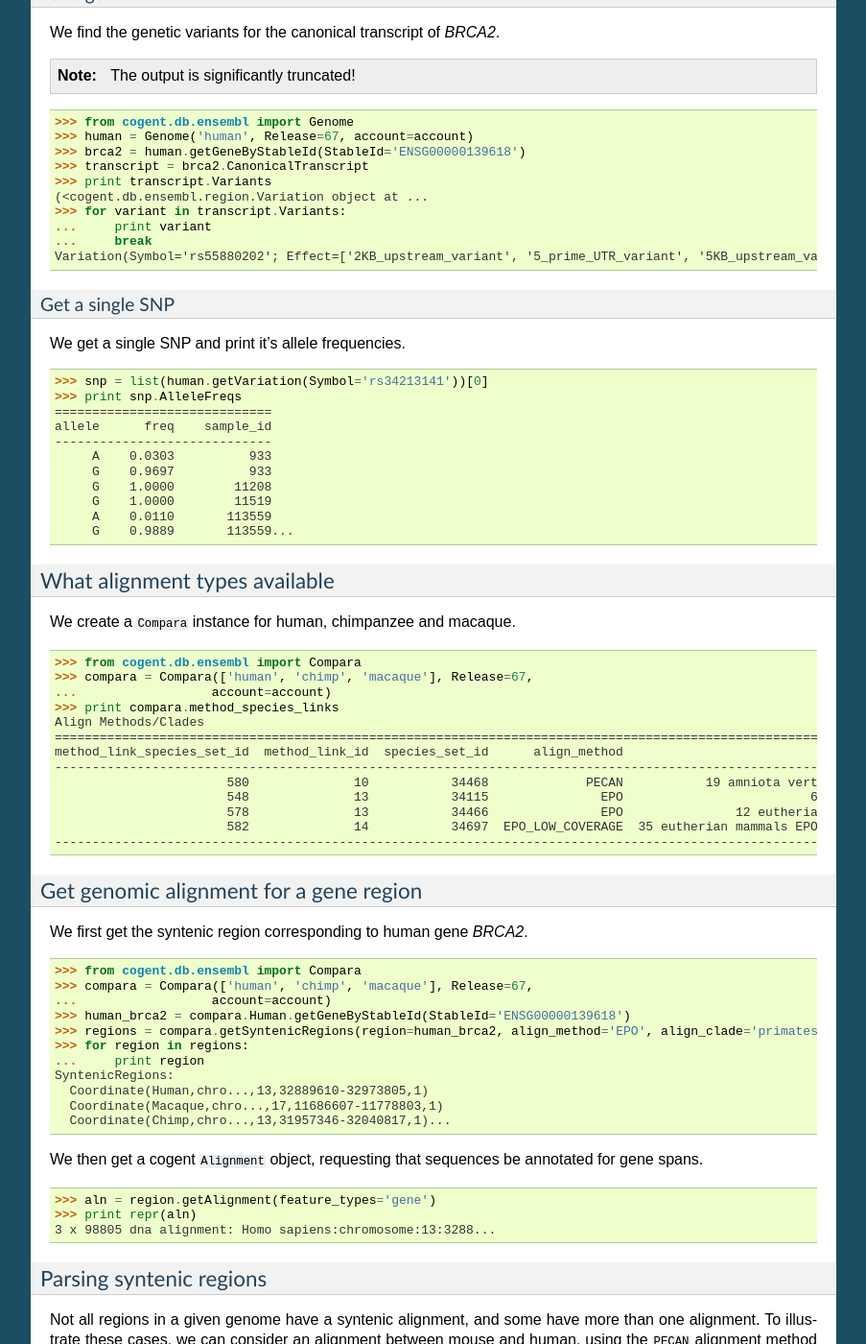
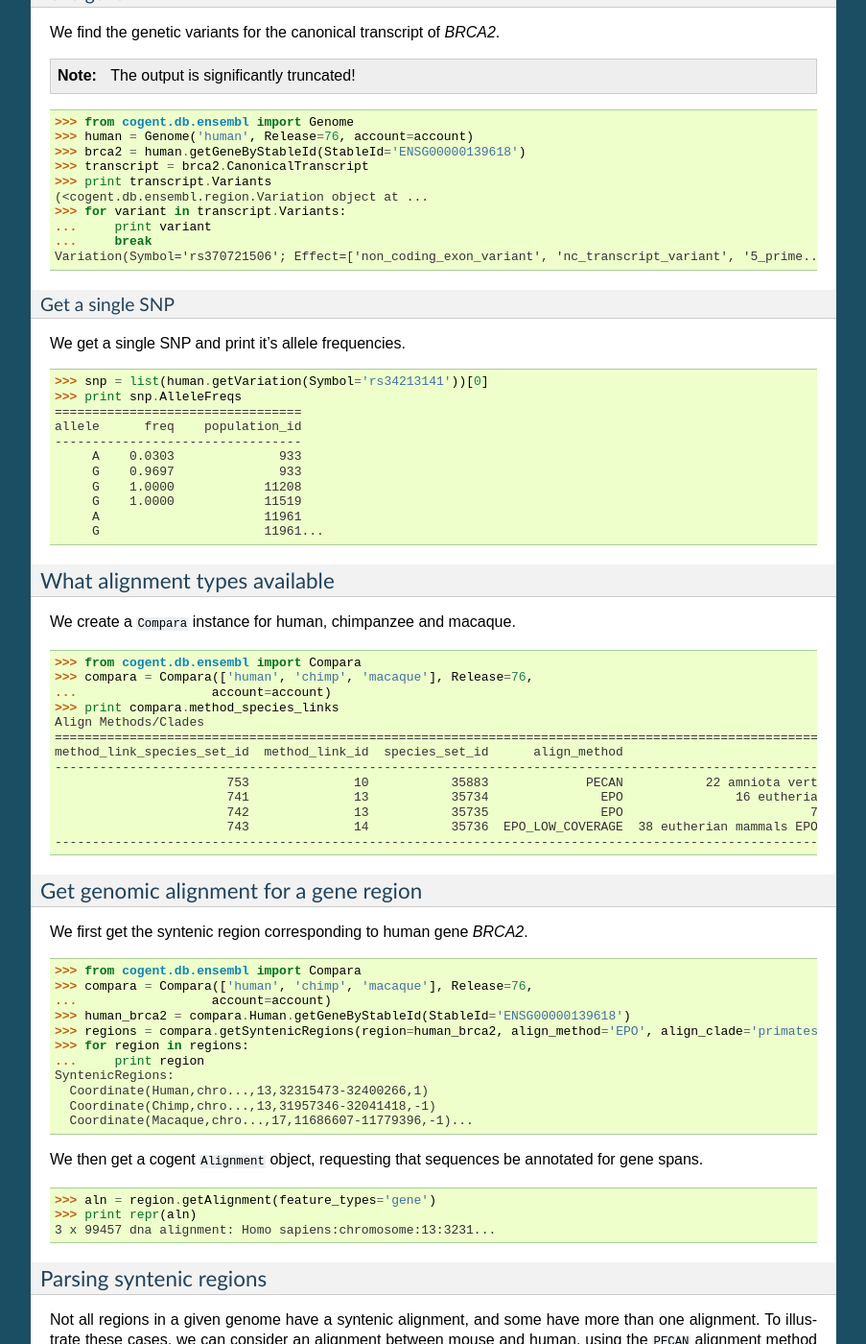
Before and after one commit to cogent3/cogent3, a Sphinx documentation site: the page built from doc/cookbook/accessing_databases.rst, in a window 1280 px wide and 1400 px high, scrolled down 10190 px. Shown: the whole window at 96% size, without its empty margins (198-1101 px from the left). Built offline with Sphinx 7.4.7, drawn with Linux system fonts in a browser that asks for light colours; formulas are drawn with MathJax 3; pages that are not in the unit, such as notebooks, are missing from menus; some of the changed text lies outside the part shown.

```diff
--- a/doc/cookbook/ensembl.rst
+++ b/doc/cookbook/ensembl.rst
@@ -90,9 +90,9 @@
 .. doctest::
 
     >>> from cogent.db.ensembl import Genome
-    >>> human = Genome('human', Release=67, account=account)
+    >>> human = Genome('human', Release=76, account=account)
     >>> print human
-    Genome(Species='Homo sapiens'; Release='67')
+    Genome(Species='Homo sapiens'; Release='76')
     >>> genes = human.getGenesMatching(Symbol='BRCA2')
     >>> for gene in genes:
     ...     if gene.Symbol == 'BRCA2':
@@ -108,7 +108,7 @@
 .. doctest::
 
     >>> from cogent.db.ensembl import Genome
-    >>> human = Genome('human', Release=67, account=account)
+    >>> human = Genome('human', Release=76, account=account)
     >>> gene = human.getGeneByStableId(StableId='ENSG00000139618')
     >>> print gene
     Gene(Species='Homo sapiens'; BioType='protein_coding'; Description='breast cancer 2,...'; StableId='ENSG00000139618'; Status='KNOWN'; Symbol='BRCA2')
@@ -121,7 +121,7 @@
 .. doctest::
 
     >>> from cogent.db.ensembl import Genome
-    >>> human = Genome('human', Release=67, account=account)
+    >>> human = Genome('human', Release=76, account=account)
     >>> genes = human.getGenesMatching(Description='breast cancer anti-estrogen')
     >>> for gene in genes:
     ...     print gene
@@ -145,11 +145,11 @@
 .. doctest::
 
     >>> from cogent.db.ensembl import Genome
-    >>> human = Genome('human', Release=67, account=account)
+    >>> human = Genome('human', Release=76, account=account)
     >>> brca2 = human.getGeneByStableId(StableId='ENSG00000139618')
     >>> transcript = brca2.CanonicalTranscript
     >>> print transcript
-    Transcript(Species='Homo sapiens'; CoordName='13'; Start=32889610; End=32973347; length=83737; Strand='+')
+    Transcript(Species='Homo sapiens'; CoordName='13'; Start=32315473; End=32400266; length=84793; Strand='+')
 
 Get the CDS for a transcript
 ^^^^^^^^^^^^^^^^^^^^^^^^^^^^
@@ -157,7 +157,7 @@
 .. doctest::
 
     >>> from cogent.db.ensembl import Genome
-    >>> human = Genome('human', Release=67, account=account)
+    >>> human = Genome('human', Release=76, account=account)
     >>> brca2 = human.getGeneByStableId(StableId='ENSG00000139618')
     >>> transcript = brca2.CanonicalTranscript
     >>> cds = transcript.Cds
@@ -172,12 +172,12 @@
 .. doctest::
 
     >>> from cogent.db.ensembl import Genome
-    >>> human = Genome('human', Release=67, account=account)
+    >>> human = Genome('human', Release=76, account=account)
     >>> brca2 = human.getGeneByStableId(StableId='ENSG00000139618')
     >>> for transcript in brca2.Transcripts:
     ...     print transcript
-    Transcript(Species='Homo sapiens'; CoordName='13'; Start=32889610; End=32973347; length=83737; Strand='+')
-    Transcript(Species='Homo sapiens'; CoordName='13'; Start=32889641; End=32907428; length=17787; Strand='+')...
+    Transcript(Species='Homo sapiens'; CoordName='13'; Start=32315473; End=32400266; length=84793; Strand='+')
+    Transcript(Species='Homo sapiens'; CoordName='13'; Start=32315504; End=32333291; length=17787; Strand='+')...
 
 Get the first exon for a transcript
 ^^^^^^^^^^^^^^^^^^^^^^^^^^^^^^^^^^^
@@ -187,7 +187,7 @@
 .. doctest::
 
     >>> from cogent.db.ensembl import Genome
-    >>> human = Genome('human', Release=67, account=account)
+    >>> human = Genome('human', Release=76, account=account)
     >>> brca2 = human.getGeneByStableId(StableId='ENSG00000139618')
     >>> print brca2.CanonicalTranscript.Exons[0]
     Exon(StableId=ENSE00001184784, Rank=1)
@@ -200,7 +200,7 @@
 .. doctest::
 
     >>> from cogent.db.ensembl import Genome
-    >>> human = Genome('human', Release=67, account=account)
+    >>> human = Genome('human', Release=76, account=account)
     >>> brca2 = human.getGeneByStableId(StableId='ENSG00000139618')
     >>> for intron in brca2.CanonicalTranscript.Introns:
     ...     print intron
@@ -215,12 +215,12 @@
 .. doctest::
 
     >>> from cogent.db.ensembl import Genome
-    >>> human = Genome('human', Release=67, account=account)
+    >>> human = Genome('human', Release=76, account=account)
     >>> brca2 = human.getGeneByStableId(StableId='ENSG00000139618')
     >>> print brca2.Location.CoordName
     13
     >>> print brca2.Location.Start
-    32889610
+    32315473
     >>> print brca2.Location.Strand
     1
 
@@ -232,14 +232,14 @@
 .. doctest::
 
     >>> from cogent.db.ensembl import Genome
-    >>> human = Genome('human', Release=67, account=account)
-    >>> repeats = human.getFeatures(CoordName='13', Start=32879610, End=32889610, feature_types='repeat')
+    >>> human = Genome('human', Release=76, account=account)
+    >>> repeats = human.getFeatures(CoordName='13', Start=32305473, End=32315473, feature_types='repeat')
     >>> for repeat in repeats:
     ...     print repeat.RepeatClass
     ...     print repeat
     ...     break
     SINE/Alu
-    Repeat(CoordName='13'; Start=32879362; End=32879662; length=300; Strand='-', Score=2479.0)
+    Repeat(CoordName='13'; Start=32305225; End=32305525; length=300; Strand='-', Score=2770.0)
 
 Get CpG island elements in a genomic interval
 ^^^^^^^^^^^^^^^^^^^^^^^^^^^^^^^^^^^^^^^^^^^^^
@@ -249,12 +249,12 @@
 .. doctest::
 
     >>> from cogent.db.ensembl import Genome
-    >>> human = Genome('human', Release=67, account=account)
-    >>> islands = human.getFeatures(CoordName='11', Start=2150341, End=2170833, feature_types='cpg')
+    >>> human = Genome('human', Release=76, account=account)
+    >>> islands = human.getFeatures(CoordName='11', Start=2129111, End=2149604, feature_types='cpg')
     >>> for island in islands:
     ...     print island
     ...     break
-    CpGisland(CoordName='11'; Start=2158951; End=2162484; length=3533; Strand='-', Score=3254.0)
+    CpGisland(CoordName='11'; Start=2137721; End=2141254; length=3533; Strand='-', Score=3254.0)
 
 Get SNPs
 --------
@@ -269,7 +269,7 @@
 .. doctest::
 
     >>> from cogent.db.ensembl import Genome
-    >>> human = Genome('human', Release=67, account=account)
+    >>> human = Genome('human', Release=76, account=account)
     >>> brca2 = human.getGeneByStableId(StableId='ENSG00000139618')
     >>> transcript = brca2.CanonicalTranscript
     >>> print transcript.Variants
@@ -277,7 +277,7 @@
     >>> for variant in transcript.Variants:
     ...     print variant
     ...     break
-    Variation(Symbol='rs55880202'; Effect=['2KB_upstream_variant', '5_prime_UTR_variant', '5KB_upstream_variant']; Alleles='C/T')...
+    Variation(Symbol='rs370721506'; Effect=['non_coding_exon_variant', 'nc_transcript_variant', '5_prime...
 
 Get a single SNP
 ^^^^^^^^^^^^^^^^
@@ -288,15 +288,15 @@
 
     >>> snp = list(human.getVariation(Symbol='rs34213141'))[0]
     >>> print snp.AlleleFreqs
-    =============================
-    allele      freq    sample_id
-    -----------------------------
-         A    0.0303          933
-         G    0.9697          933
-         G    1.0000        11208
-         G    1.0000        11519
-         A    0.0110       113559
-         G    0.9889       113559...
+    =================================
+    allele      freq    population_id
+    ---------------------------------
+         A    0.0303              933
+         G    0.9697              933
+         G    1.0000            11208
+         G    1.0000            11519
+         A                      11961
+         G                      11961...
 
 What alignment types available
 ------------------------------
@@ -306,17 +306,17 @@
 .. doctest::
 
     >>> from cogent.db.ensembl import Compara
-    >>> compara = Compara(['human', 'chimp', 'macaque'], Release=67,
+    >>> compara = Compara(['human', 'chimp', 'macaque'], Release=76,
     ...                  account=account)
     >>> print compara.method_species_links
     Align Methods/Clades
     ===================================================================================================================
     method_link_species_set_id  method_link_id  species_set_id      align_method                            align_clade
     -------------------------------------------------------------------------------------------------------------------
-                           580              10           34468             PECAN           19 amniota vertebrates Pecan
-                           548              13           34115               EPO                         6 primates EPO
-                           578              13           34466               EPO               12 eutherian mammals EPO
-                           582              14           34697  EPO_LOW_COVERAGE  35 eutherian mammals EPO_LOW_COVERAGE
+                           753              10           35883             PECAN           22 amniota vertebrates Pecan
+                           741              13           35734               EPO               16 eutherian mammals EPO
+                           742              13           35735               EPO                         7 primates EPO
+                           743              14           35736  EPO_LOW_COVERAGE  38 eutherian mammals EPO_LOW_COVERAGE
     -------------------------------------------------------------------------------------------------------------------
 
 Get genomic alignment for a gene region
@@ -327,16 +327,16 @@
 .. doctest::
 
     >>> from cogent.db.ensembl import Compara
-    >>> compara = Compara(['human', 'chimp', 'macaque'], Release=67,
+    >>> compara = Compara(['human', 'chimp', 'macaque'], Release=76,
     ...                  account=account)
     >>> human_brca2 = compara.Human.getGeneByStableId(StableId='ENSG00000139618')
     >>> regions = compara.getSyntenicRegions(region=human_brca2, align_method='EPO', align_clade='primates')
     >>> for region in regions:
     ...     print region
     SyntenicRegions:
-      Coordinate(Human,chro...,13,32889610-32973805,1)
-      Coordinate(Macaque,chro...,17,11686607-11778803,1)
-      Coordinate(Chimp,chro...,13,31957346-32040817,1)...
+      Coordinate(Human,chro...,13,32315473-32400266,1)
+      Coordinate(Chimp,chro...,13,31957346-32041418,-1)
+      Coordinate(Macaque,chro...,17,11686607-11779396,-1)...
 
 We then get a cogent ``Alignment`` object, requesting that sequences be annotated for gene spans.
 
@@ -344,7 +344,7 @@
 
     >>> aln = region.getAlignment(feature_types='gene')
     >>> print repr(aln)
-    3 x 98805 dna alignment: Homo sapiens:chromosome:13:3288...
+    3 x 99457 dna alignment: Homo sapiens:chromosome:13:3231...
 
 Parsing syntenic regions
 ------------------------
@@ -356,9 +356,9 @@
 .. doctest::
 
     >>> species = ["mouse", "human"]
-    >>> compara = Compara(species, Release=67, account=account)
+    >>> compara = Compara(species, Release=66)
     >>> clade = "vertebrates"
-    >>> chrom, start, end, strand = "X", 165754928, 165755079, "-"
+    >>> chrom, start, end, strand = "X", 155754928, 155755079, "-"
     >>> regions = compara.getSyntenicRegions(Species="mouse", CoordName=chrom,
     ...                                      Start=start, End=end, align_method="PECAN",
     ...                                      align_clade=clade, Strand=strand)
@@ -379,7 +379,7 @@
 alignment using the ``Members`` attribute of the region. Each element of ``aligned_regions`` is a ``SyntenicRegion``
 instance, whose coordinates can be pulled from the ``Location`` attribute.
 
-This example shows that mouse region ``X:165754928-165755079`` aligns only to human region ``X:11132954-11133105``.
+This example shows that mouse region ``X:155754928-155755079`` aligns only to human region ``X:20222659-20223163``.
 
 .. note:: Sometimes, the genomic coordinates given to ``getSyntenicRegions`` will contain multiple alignments between the pair of genomes, in which case two or more regions will be returned in ``aligned_pairs``.
 
@@ -392,10 +392,10 @@
 .. doctest::
 
     >>> from cogent.db.ensembl import Compara
-    >>> compara = Compara(['human', 'chimp', 'macaque'], Release=67,
+    >>> compara = Compara(['human', 'chimp', 'macaque'], Release=76,
     ...                  account=account)
     >>> print compara.getDistinct('relationship')
-    [u'ortholog_one2many', u'contiguous_gene_split', u'ortholog_one2one',...
+    [u'gene_split', u'alt_allele', u'ortholog_one2many', u'ortholog_one2one'...
 
 Get one-to-one orthologs
 ^^^^^^^^^^^^^^^^^^^^^^^^
@@ -405,7 +405,7 @@
 .. doctest::
 
     >>> from cogent.db.ensembl import Compara
-    >>> compara = Compara(['human', 'chimp', 'macaque'], Release=67,
+    >>> compara = Compara(['human', 'chimp', 'macaque'], Release=76,
     ...                  account=account)
     >>> orthologs = compara.getRelatedGenes(StableId='ENSG00000139618',
     ...                  Relationship='ortholog_one2one')
@@ -446,7 +446,7 @@
     >>> common_names = ["mouse", "rat", "human", "opossum"]
     >>> latin_names = set([Species.getSpeciesName(n) for n in common_names])
     >>> latin_to_common = dict(zip(latin_names, common_names))
-    >>> compara = Compara(common_names, Release=67, account=account)
+    >>> compara = Compara(common_names, Release=76, account=account)
     >>> for gene in compara.Human.getGenesMatching(BioType='protein_coding'):
     ...     orthologs = compara.getRelatedGenes(gene,
     ...                                  Relationship='ortholog_one2one')
```
Also changed, not shown: other parts of doc/cookbook/ensembl.rst (+3 -3 lines), doc/examples/query_ensembl.rst (+57 -62 lines), 2 other files.
